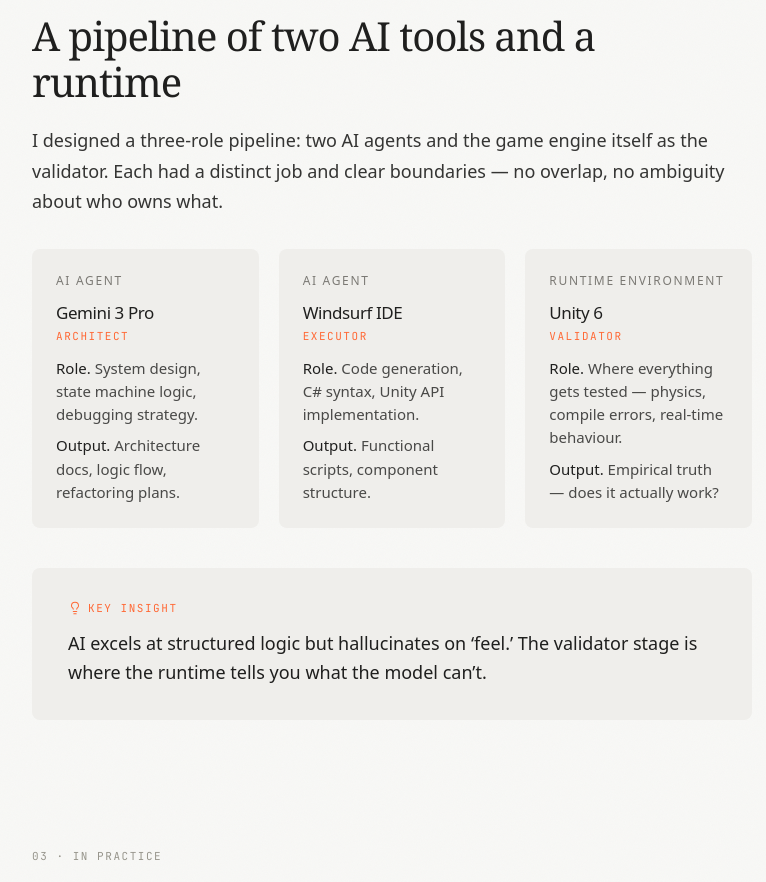
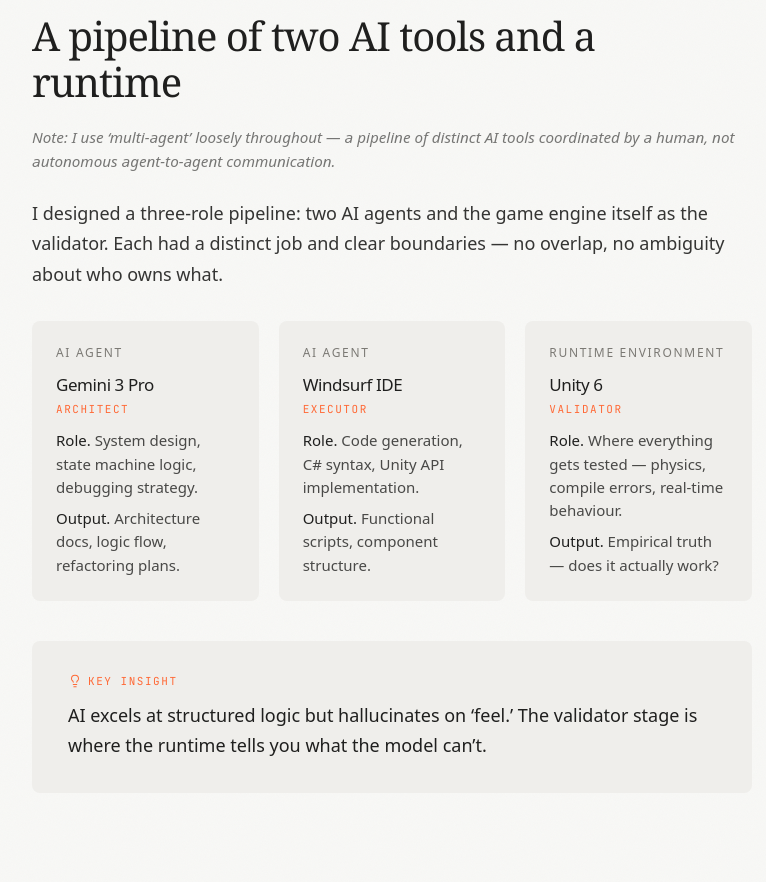
Before and after one commit to ostf14/Aleksandr-Mihhailovski-Product-Designer, a Next.js app: page /case/multi-agent-workflow in a window 1280 px wide. Shown: the part 1760-2642 px from the top of the page, without its empty margins (248-1014 px from the left). Built offline with nearby package versions, Linux system fonts and the light colour scheme; a web font is replaced by a local one.

Commit message:
case/multi-agent-workflow: add author's clarification on 'multi-agent'

```diff
--- a/app/case/multi-agent-workflow/page.tsx
+++ b/app/case/multi-agent-workflow/page.tsx
@@ -215,6 +215,11 @@
               heading="A pipeline of two AI tools and a runtime"
             >
               <Prose>
+                <p className="!text-[0.95rem] !leading-[1.6] italic text-charcoal/60">
+                  Note: I use ‘multi-agent’ loosely throughout — a pipeline of distinct
+                  AI tools coordinated by a human, not autonomous agent-to-agent
+                  communication.
+                </p>
                 <p>
                   I designed a three-role pipeline: two AI agents and the game engine
                   itself as the validator. Each had a distinct job and clear
```
